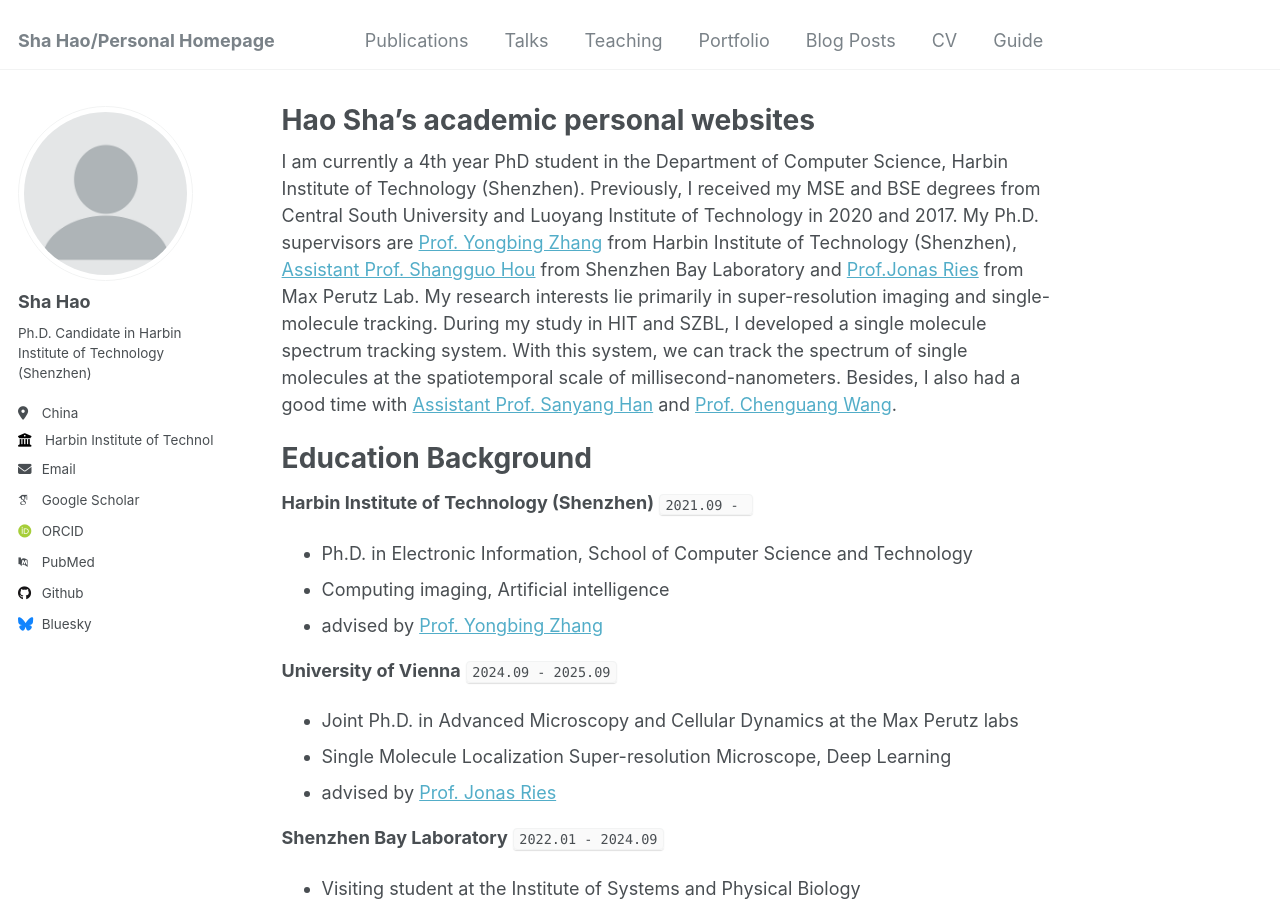
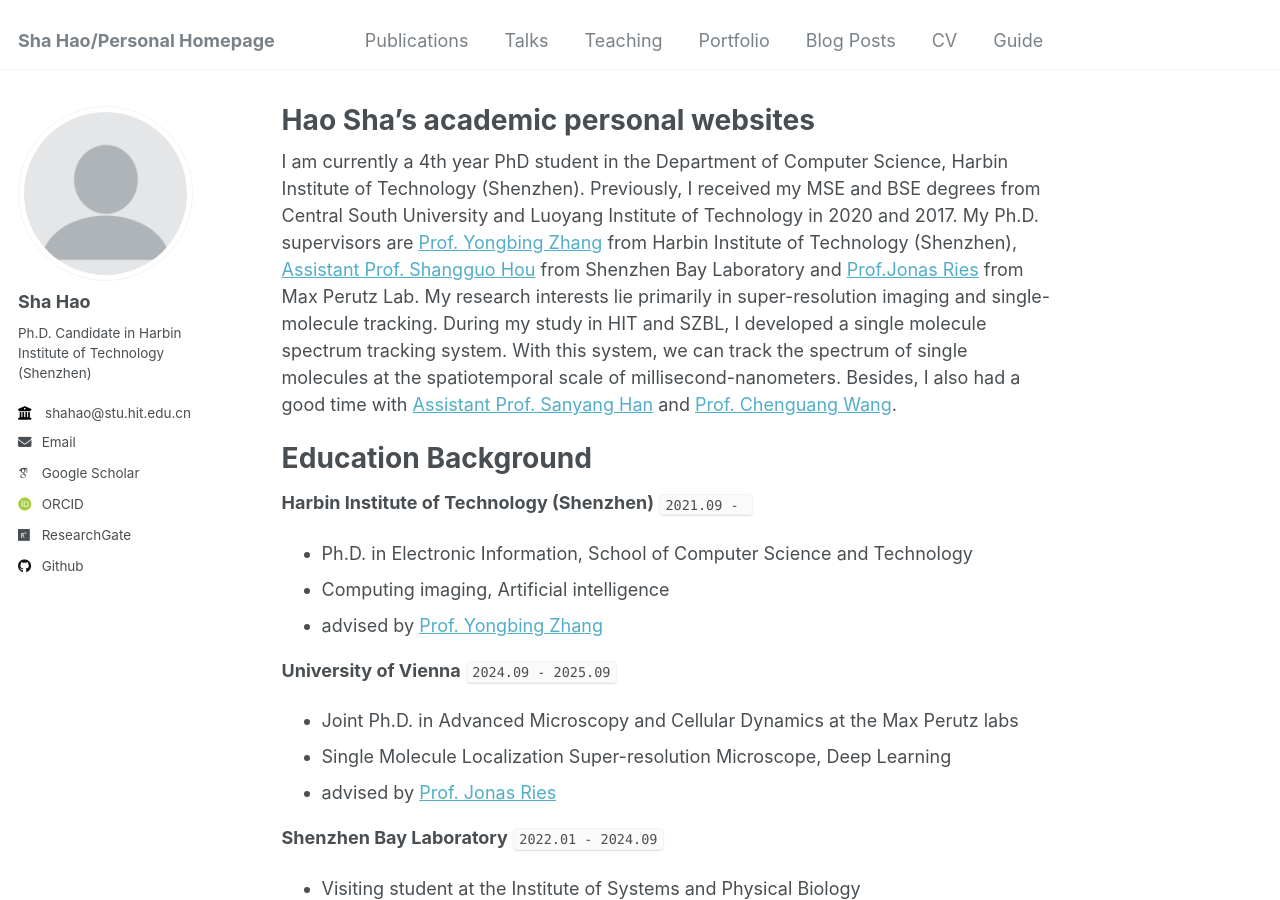
Before and after one commit to hitsh95/shahao, a Jekyll site: the page built from _pages/about.md, in a window 1280 px wide and 900 px high. Built offline with Jekyll 4.4.1, drawn with Linux system fonts in a browser that asks for light colours; some web fonts are replaced; some of the changed lines change nothing that is shown.

Commit message:
Update _config.yml

```diff
--- a/_config.yml
+++ b/_config.yml
@@ -23,48 +23,19 @@
   # Biographic information
   avatar           : "profile.png"
   name             : "Sha Hao"
-  pronouns         : # example: "she/her"
   bio              : "Ph.D. Candidate in Harbin Institute of Technology (Shenzhen)"
-  location         : "China"
-  employer         : "Harbin Institute of Technology (Shenzhen)"
-  uri              : # URL
+  employer         : "shahao@stu.hit.edu.cn"
   email            : "shahao@stu.hit.edu.cn"
 
   # Academic websites
-  arxiv            : # URL - Update with the correct link to your profile
-  googlescholar    : "https://scholar.google.com/citations?user=PS_CX0AAAAAJ"
-  impactstory      : # URL
-  orcid            : "http://orcid.org/yourorcidurl"
-  semantic         : # URL
-  pubmed           : "https://www.ncbi.nlm.nih.gov/pubmed/?term=john+snow"
-  researchgate     : # URL
+  googlescholar    : "https://scholar.google.com.hk/citations?user=-mqUZ8oAAAAJ&hl=zh-CN"
+  orcid            : "https://orcid.org/my-orcid?orcid=0000-0002-3231-1570"
+  researchgate     : "https://www.researchgate.net/profile/Hao-Sha-5"
 
   # Repositories and software development
-  bitbucket        : # Username - Update with your username on the site
-  codepen          : # Username
-  dribbble         : # Username
-  github           : "academicpages"
-  kaggle           : # Username
-  stackoverflow    : # User number or user number and name (i.e., use "1" or "1/jeff-atwood")
+  github           : "https://github.com/hitsh95"
 
   # Social media
-  bluesky          : "bsky.app" # Replace this with you Bluesky username
-  facebook         : # Username
-  flickr           : # Username
-  foursquare       : # Username
-  goodreads        : # Username
-  google_plus      : # Username
-  keybase          : # Username
-  instagram        : # Username
-  lastfm           : # Username
-  linkedin         : # Username
-  mastodon         : # URL
-  medium           : # URL
-  pinterest        : # Username
-  soundcloud       : # Username
-  steam            : # Username
-  telegram         : # URL
-  tumblr           : # Username
   twitter          : # Username for X / Twitter
   vine             : # Username
   weibo            : # Username
```
